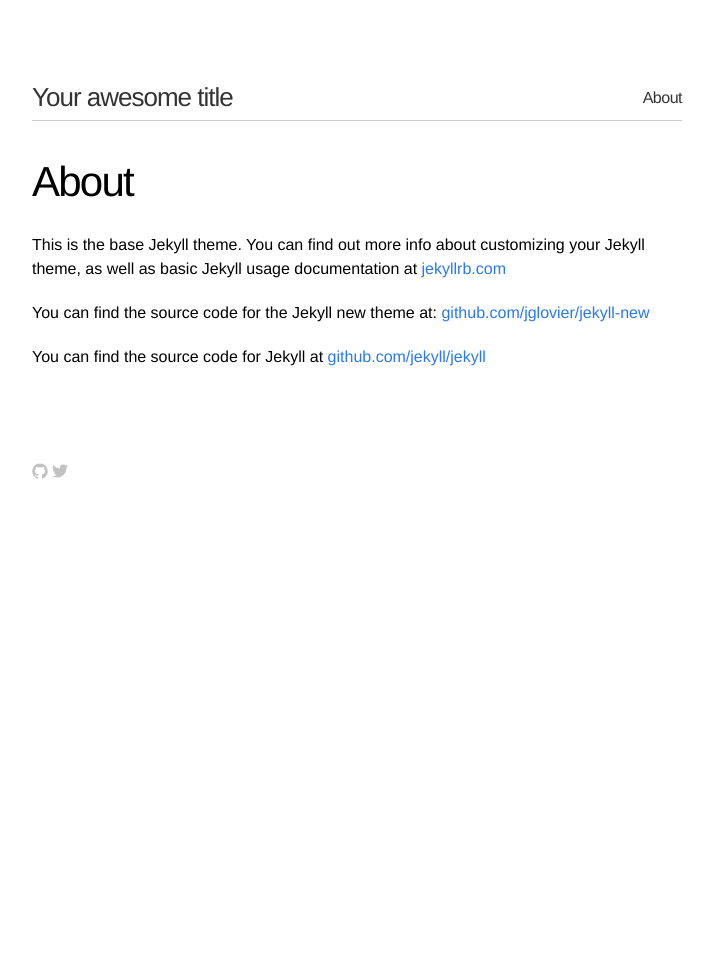
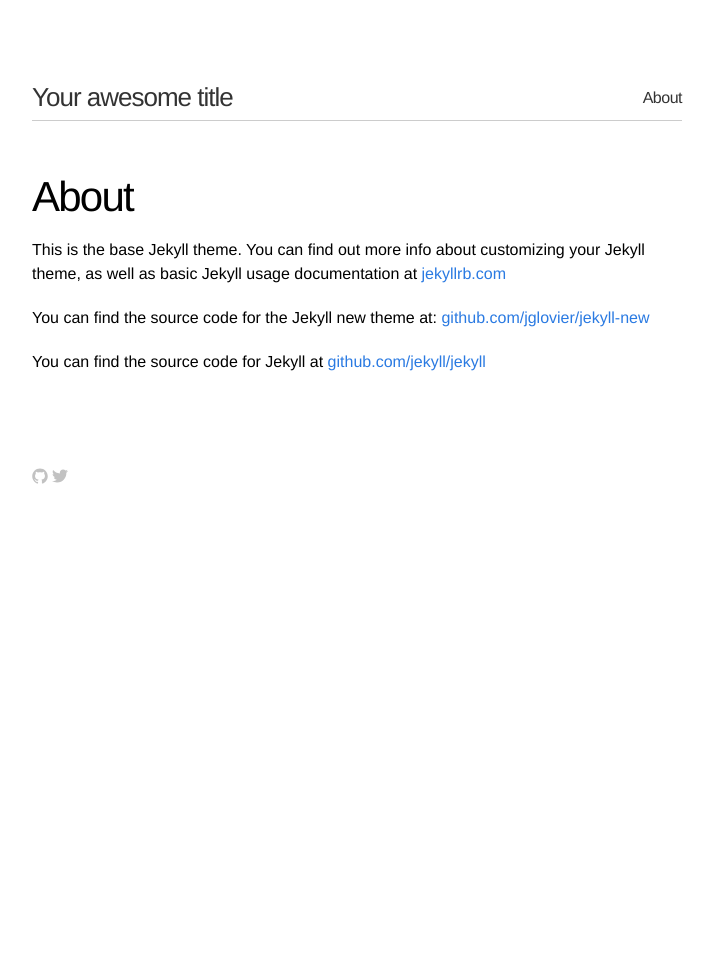
Before and after one commit to vicox/soundblog, a Jekyll site: the page built from about.md, in a window 1280 px wide. Shown: the whole page, without its empty margins (283-997 px from the left). Built offline with Jekyll 4.4.1, drawn with Linux system fonts in a browser that asks for light colours; after the commit the page ends 900 px from its top, so only the background shows below that.

Commit message:
adjust site and post header padding

```diff
--- a/css/main.css
+++ b/css/main.css
@@ -39,7 +39,7 @@
 /* Site header */
 
 .site-header {
-  margin-top: 75px;
+  padding: 75px 0 15px 0;
   min-height: 45px;
   background-color: white;
 }
@@ -170,7 +170,7 @@
 /* Post styles */
 /* ----------------------------------------------------------*/
 
-.post-header { margin: 10px 0 30px; }
+.post-header { margin: 10px 0 15px; }
 
 .post-header h1 {
   font-size: 42px;
```
